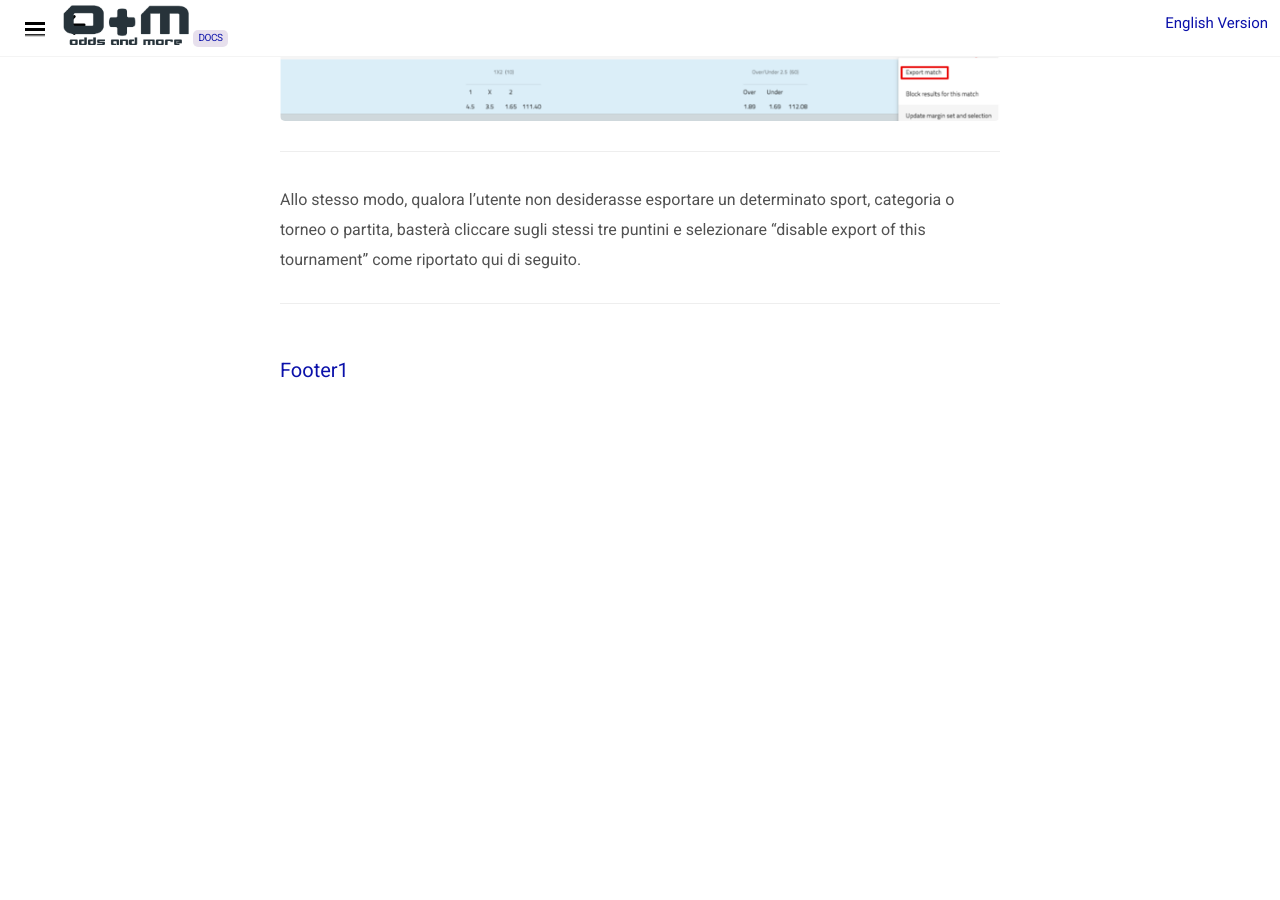
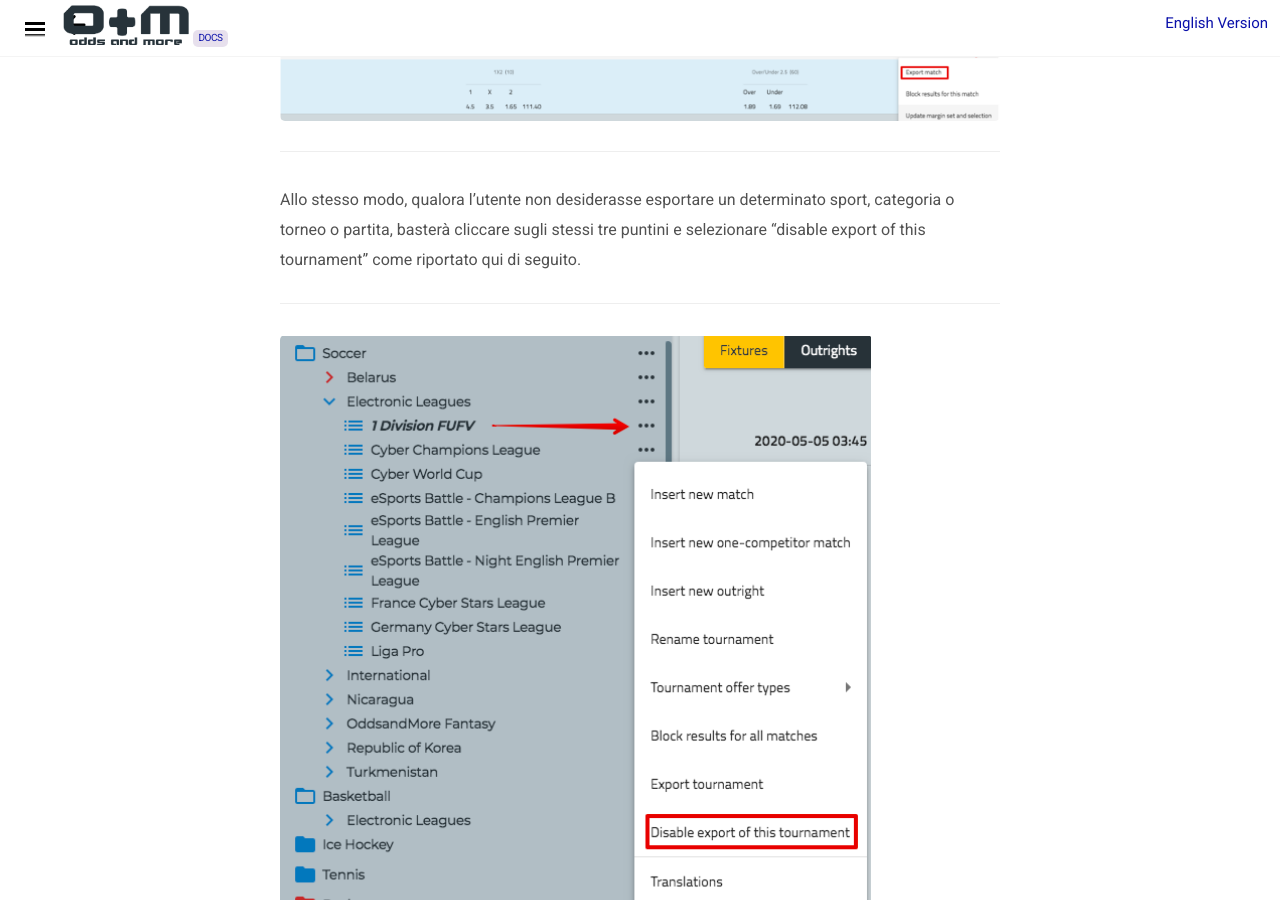
Before and after one commit to docsforodds/docs, a Jekyll site: the page built from docs/it/gestione-quote/esportazione.md, in a window 1280 px wide and 900 px high, scrolled down 2105 px. Built offline with Jekyll 4.4.1, drawn with Linux system fonts in a browser that asks for light colours; nearby versions of some CDN libraries; before the commit the page ends 2510 px from its top, so only the background shows below that.

Commit message:
added image

```diff
--- a/docs/it/gestione-quote/esportazione.md
+++ b/docs/it/gestione-quote/esportazione.md
@@ -38,3 +38,5 @@ icon: fas fa-circle
 <font size="3">Allo stesso modo, qualora l’utente non desiderasse esportare un determinato sport, categoria o torneo o partita, basterà cliccare sugli stessi tre puntini e selezionare “disable export of this tournament” come riportato qui di seguito.</font>
 
 ---
+
+![Markdown Plus]({{site.baseurl}}/public/images/gestione-quote/Oam-tool-disable-export.png)
```
